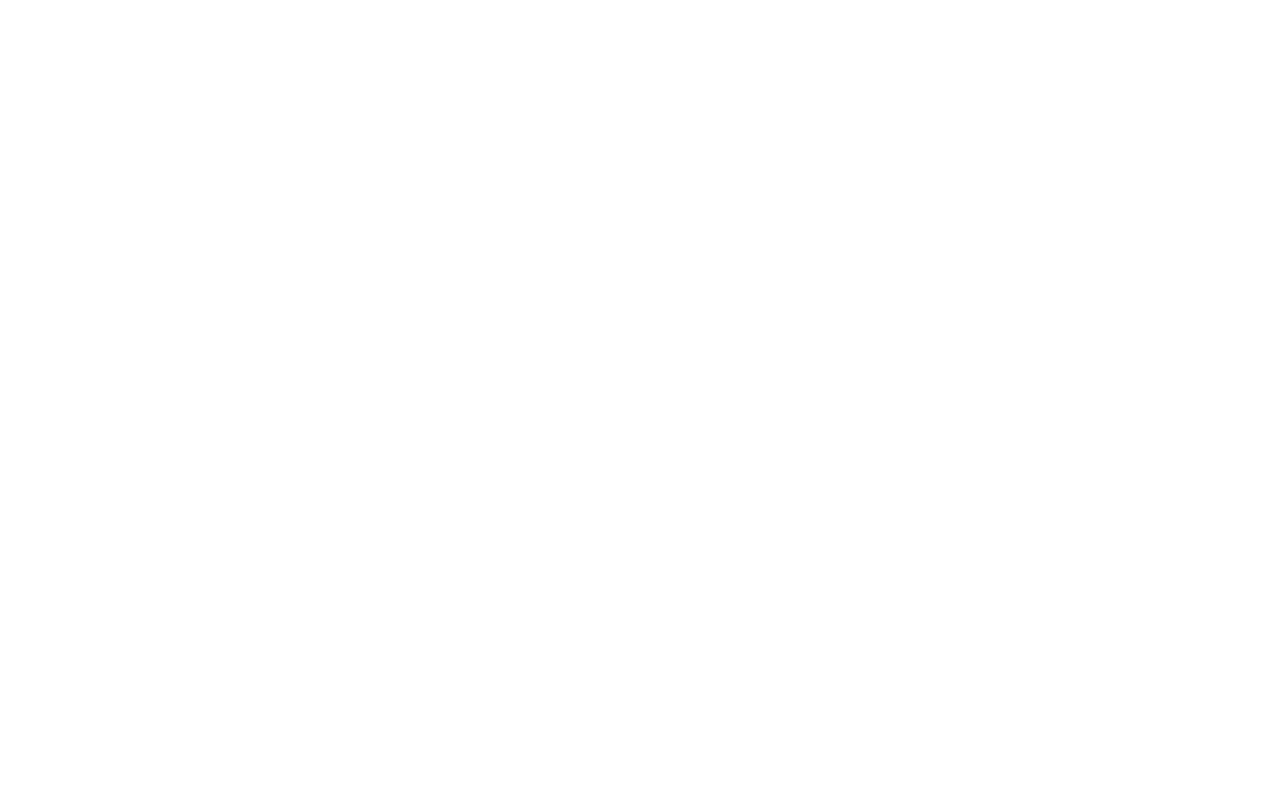
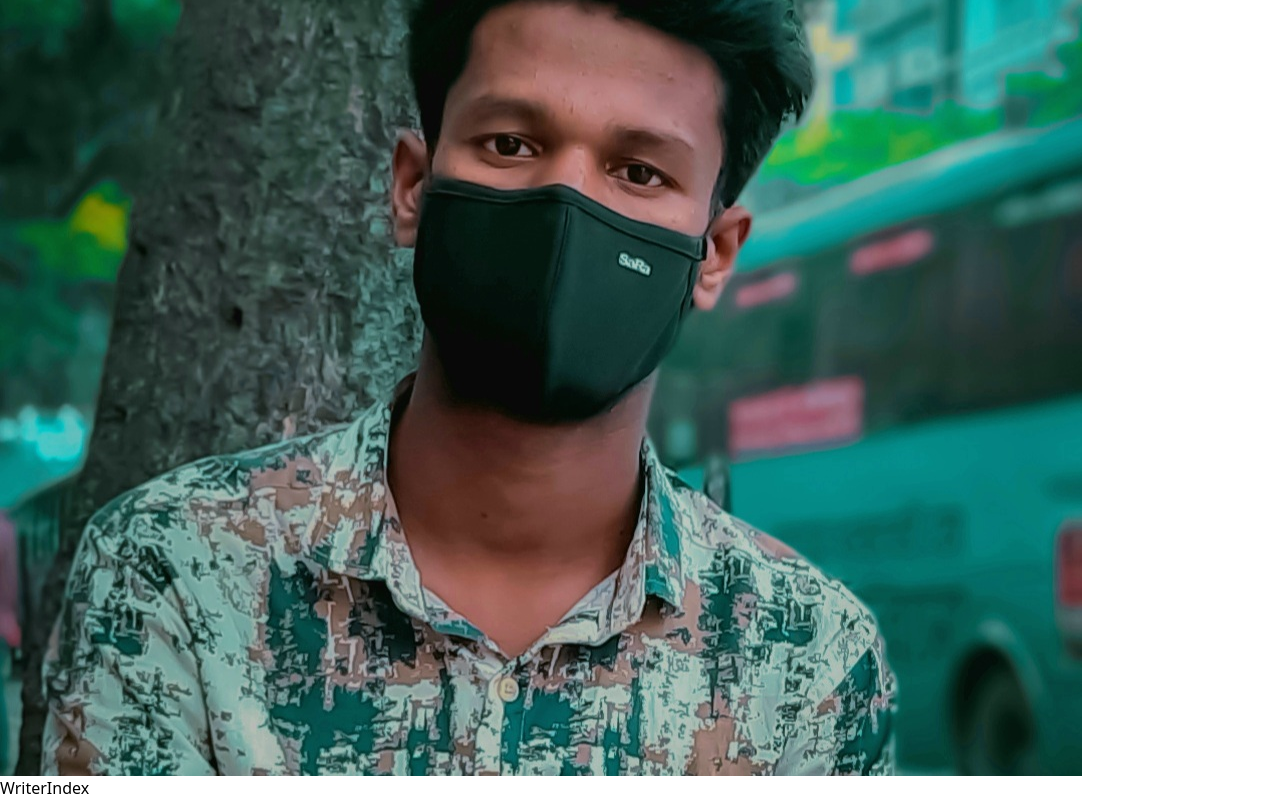
Before and after one commit to mdtanvirahamedshanto/mern-newspaper, a React (Vite) app in the folder client/: page /dashboard/writer in a window 1280 px wide. Before the commit this address had no page. Shown: the part 1094-1894 px from the top of the page. Before the commit the page ends 800 px from the top, so only its background shows below. Built offline with nearby package versions, Linux system fonts and the light colour scheme.

Commit message:
Writer Index

```diff
--- a/client/src/App.jsx
+++ b/client/src/App.jsx
@@ -2,28 +2,49 @@ import { BrowserRouter, Navigate, Route, Routes } from "react-router-dom";
 import MainLayout from "./dashboard/layout/MainLayout";
 import AddWriter from "./dashboard/pages/AddWriter";
 import AdminIndex from "./dashboard/pages/AdminIndex";
+import CreateNews from "./dashboard/pages/CreateNews";
 import Login from "./dashboard/pages/Login";
 import News from "./dashboard/pages/News";
 import Profile from "./dashboard/pages/Profile";
 import Unable from "./dashboard/pages/Unable";
+import WriterIndex from "./dashboard/pages/WriterIndex";
 import Writers from "./dashboard/pages/Writers";
 import ProtectDashboard from "./middlewares/ProtectDashboard";
 import ProtectRole from "./middlewares/ProtectRole";
 export default function App() {
+  const useInfo = {
+    role: "writer",
+  };
   return (
     <BrowserRouter>
       <Routes>
         <Route path="/login" element={<Login />} />
         <Route path="/dashboard" element={<ProtectDashboard />}>
           <Route path="" element={<MainLayout />}>
-            <Route path="" element={<Navigate to="/dashboard/admin" />} />
+            <Route
+              path=""
+              element={
+                useInfo.role === "admin" ? (
+                  <Navigate to="/dashboard/admin" />
+                ) : (
+                  <Navigate to="/dashboard/writer" />
+                )
+              }
+            />
+
             <Route path="unable-access" element={<Unable />} />
             <Route path="news" element={<News />} />
             <Route path="profile" element={<Profile />} />
+
             <Route path="" element={<ProtectRole role={"admin"} />}>
               <Route path="admin" element={<AdminIndex />} />
               <Route path="writer/add" element={<AddWriter />} />
               <Route path="writers" element={<Writers />} />
+            </Route>
+
+            <Route path="" element={<ProtectRole role={"writer"} />}>
+              <Route path="writer" element={<WriterIndex />} />
+              <Route path="news/create" element={<CreateNews />} />
             </Route>
           </Route>
         </Route>
--- /dev/null
+++ b/client/src/dashboard/pages/CreateNews.jsx
@@ -0,0 +1,7 @@
+import React from "react";
+
+const CreateNews = () => {
+  return <div>CreateNews</div>;
+};
+
+export default CreateNews;
--- /dev/null
+++ b/client/src/dashboard/pages/WriterIndex.jsx
@@ -0,0 +1,7 @@
+import React from "react";
+
+const WriterIndex = () => {
+  return <div>WriterIndex</div>;
+};
+
+export default WriterIndex;
--- a/client/src/middlewares/ProtectRole.jsx
+++ b/client/src/middlewares/ProtectRole.jsx
@@ -4,13 +4,13 @@ import { Navigate, Outlet } from "react-router-dom";
 const ProtectRole = ({ role }) => {
   const userInfo = {
     name: "shanto",
-    role: "admin",
+    role: "writer",
   };
 
   if (userInfo.role === role) {
     return <Outlet />;
   } else {
-    return <Navigate to="/dashborad/unable-access" />;
+    return <Navigate to="/dashboard/unable-access" />;
   }
 };
 
```
